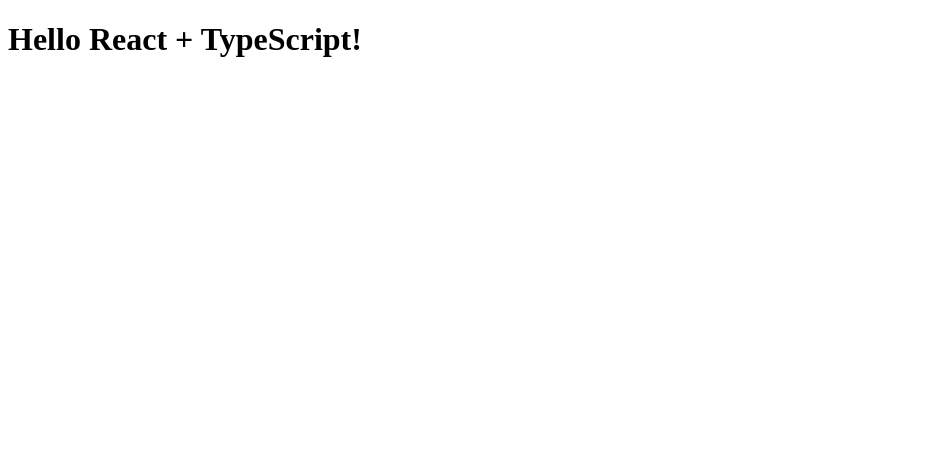
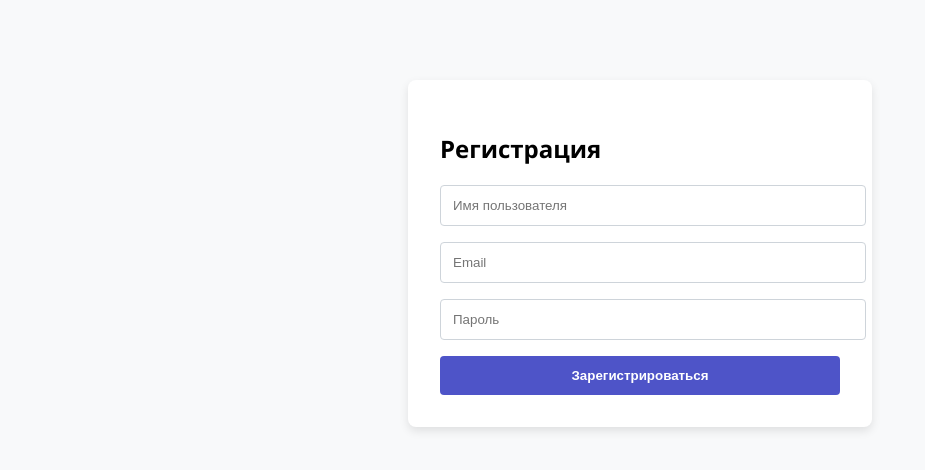
Before and after one commit to farodigme/Collectors-Corner-Frontend, a React (Vite) app: page /register in a window 1280 px wide. Shown: the top 470 px of the page, without its empty margins (0-925 px from the left). Built offline with nearby package versions, Linux system fonts and the light colour scheme.

Commit message:
feat: add simple landing, login and registration form

```diff
--- a/src/App.tsx
+++ b/src/App.tsx
@@ -1,9 +1,17 @@
-function App() {
+import { BrowserRouter as Router, Routes, Route, Link } from 'react-router-dom';
+import LandingPage from './pages/LandingPage';
+import LoginPage from './pages/LoginPage';
+import RegisterPage from './pages/RegisterPage';
+import './styles.css';
+
+export default function App() {
   return (
-    <div>
-      <h1>Hello React + TypeScript!</h1>
-    </div>
-  )
+    <Router>
+      <Routes>
+        <Route path="/" element={<LandingPage />} />
+        <Route path="/login" element={<LoginPage />} />
+        <Route path="/register" element={<RegisterPage />} />
+      </Routes>
+    </Router>
+  );
 }
-
-export default App
--- a/src/main.tsx
+++ b/src/main.tsx
@@ -1,6 +1,8 @@
 import React from 'react'
 import ReactDOM from 'react-dom/client'
 import App from './App'
+import './styles.css'
+
 
 ReactDOM.createRoot(document.getElementById('root')!).render(
   <React.StrictMode>
--- /dev/null
+++ b/src/pages/LandingPage.tsx
@@ -0,0 +1,16 @@
+import { Link } from 'react-router-dom';
+
+export default function LandingPage() {
+  return (
+    <div className="landing">
+      <div className="landing-content">
+        <h1>Collectors Corner</h1>
+        <p>Добро пожаловать в мир коллекционных карточек. Создавай, собирай и обменивайся!</p>
+        <div className="landing-buttons">
+          <Link to="/login">Войти</Link>
+          <Link to="/register">Зарегистрироваться</Link>
+        </div>
+      </div>
+    </div>
+  );
+}
--- /dev/null
+++ b/src/pages/LoginPage.tsx
@@ -0,0 +1,61 @@
+import { useState } from 'react';
+
+export default function LoginPage() {
+  const [username, setUsername] = useState('');
+  const [password, setPassword] = useState('');
+  const [error, setError] = useState('');
+
+  const handleSubmit = async (e: React.FormEvent) => {
+    e.preventDefault();
+    setError('');
+
+    try {
+      const response = await fetch('https://localhost:7206/api/auth/login', {
+        method: 'POST',
+        headers: {
+          'Content-Type': 'application/json',
+        },
+        body: JSON.stringify({
+          Username: username,
+          Password: password,
+        }),
+      });
+
+      if (!response.ok) {
+        throw new Error('Неверный логин или пароль');
+      }
+
+      const data = await response.json();
+      console.log('JWT Token:', data.token);
+
+      localStorage.setItem('token', data.token);
+      window.location.href = '/';
+    } catch (err: any) {
+      setError(err.message || 'Ошибка входа');
+    }
+  };
+
+  return (
+    <div className="form-wrapper">
+      <h2>Вход</h2>
+      <form onSubmit={handleSubmit}>
+        <input
+          type="text"
+          placeholder="Имя пользователя"
+          value={username}
+          onChange={e => setUsername(e.target.value)}
+          required
+        />
+        <input
+          type="password"
+          placeholder="Пароль"
+          value={password}
+          onChange={e => setPassword(e.target.value)}
+          required
+        />
+        {error && <p style={{ color: 'red' }}>{error}</p>}
+        <button type="submit">Войти</button>
+      </form>
+    </div>
+  );
+}
--- /dev/null
+++ b/src/pages/RegisterPage.tsx
@@ -0,0 +1,70 @@
+import { useState } from 'react';
+
+export default function RegisterPage() {
+  const [username, setUsername] = useState('');
+  const [email, setEmail] = useState('');
+  const [password, setPassword] = useState('');
+  const [error, setError] = useState('');
+
+  const handleSubmit = async (e: React.FormEvent) => {
+    e.preventDefault();
+    setError('');
+
+    try {
+      const response = await fetch('https://localhost:7206/api/auth/register', {
+        method: 'POST',
+        headers: {
+          'Content-Type': 'application/json',
+        },
+        body: JSON.stringify({
+          Username: username,
+          Email: email,
+          Password: password,
+        }),
+      });
+
+      if (!response.ok) {
+        throw new Error('Ошибка регистрации');
+      }
+
+      const data = await response.json();
+      console.log('Регистрация прошла успешно:', data);
+
+      localStorage.setItem('token', data.token);
+      window.location.href = '/';
+    } catch (err: any) {
+      setError(err.message || 'Ошибка регистрации');
+    }
+  };
+
+  return (
+    <div className="form-wrapper">
+      <h2>Регистрация</h2>
+      <form onSubmit={handleSubmit}>
+        <input
+          type="text"
+          placeholder="Имя пользователя"
+          value={username}
+          onChange={e => setUsername(e.target.value)}
+          required
+        />
+        <input
+          type="email"
+          placeholder="Email"
+          value={email}
+          onChange={e => setEmail(e.target.value)}
+          required
+        />
+        <input
+          type="password"
+          placeholder="Пароль"
+          value={password}
+          onChange={e => setPassword(e.target.value)}
+          required
+        />
+        {error && <p style={{ color: 'red' }}>{error}</p>}
+        <button type="submit">Зарегистрироваться</button>
+      </form>
+    </div>
+  );
+}
--- /dev/null
+++ b/src/styles.css
@@ -0,0 +1,81 @@
+body {
+    margin: 0;
+    font-family: 'Segoe UI', Tahoma, Geneva, Verdana, sans-serif;
+    background-color: #f8f9fa;
+  }
+
+  a {
+    text-decoration: none;
+    color: white;
+    font-weight: bold;
+  }
+
+  .landing {
+    height: 100vh;
+    background: linear-gradient(135deg, #4e54c8, #8f94fb);
+    display: flex;
+    justify-content: center;
+    align-items: center;
+    text-align: center;
+    color: white;
+  }
+
+  .landing-content {
+    max-width: 500px;
+    padding: 2rem;
+  }
+
+  .landing h1 {
+    font-size: 3rem;
+    margin-bottom: 1rem;
+  }
+
+  .landing p {
+    font-size: 1.25rem;
+    margin-bottom: 2rem;
+  }
+
+  .landing-buttons a {
+    margin: 0 1rem;
+    padding: 0.75rem 1.5rem;
+    background-color: #343a40;
+    border-radius: 5px;
+    transition: background 0.3s ease;
+  }
+
+  .landing-buttons a:hover {
+    background-color: #495057;
+  }
+
+  .form-wrapper {
+    max-width: 400px;
+    margin: 5rem auto;
+    padding: 2rem;
+    background: white;
+    box-shadow: 0 4px 10px rgba(0, 0, 0, 0.1);
+    border-radius: 8px;
+  }
+
+  form input {
+    width: 100%;
+    padding: 0.75rem;
+    margin-bottom: 1rem;
+    border: 1px solid #ced4da;
+    border-radius: 4px;
+  }
+
+  form button {
+    width: 100%;
+    padding: 0.75rem;
+    background-color: #4e54c8;
+    color: white;
+    border: none;
+    border-radius: 4px;
+    font-weight: bold;
+    cursor: pointer;
+    transition: background 0.3s ease;
+  }
+
+  form button:hover {
+    background-color: #3b40a4;
+  }
```
